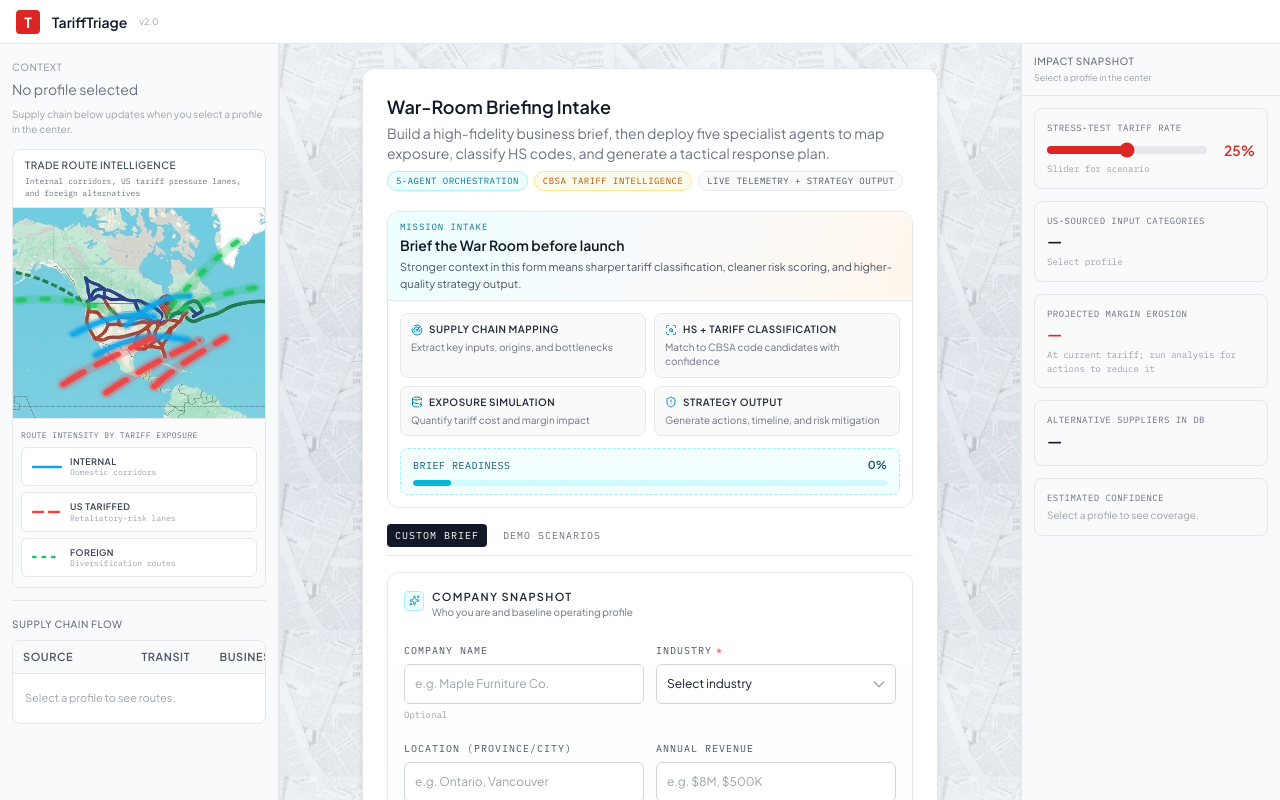
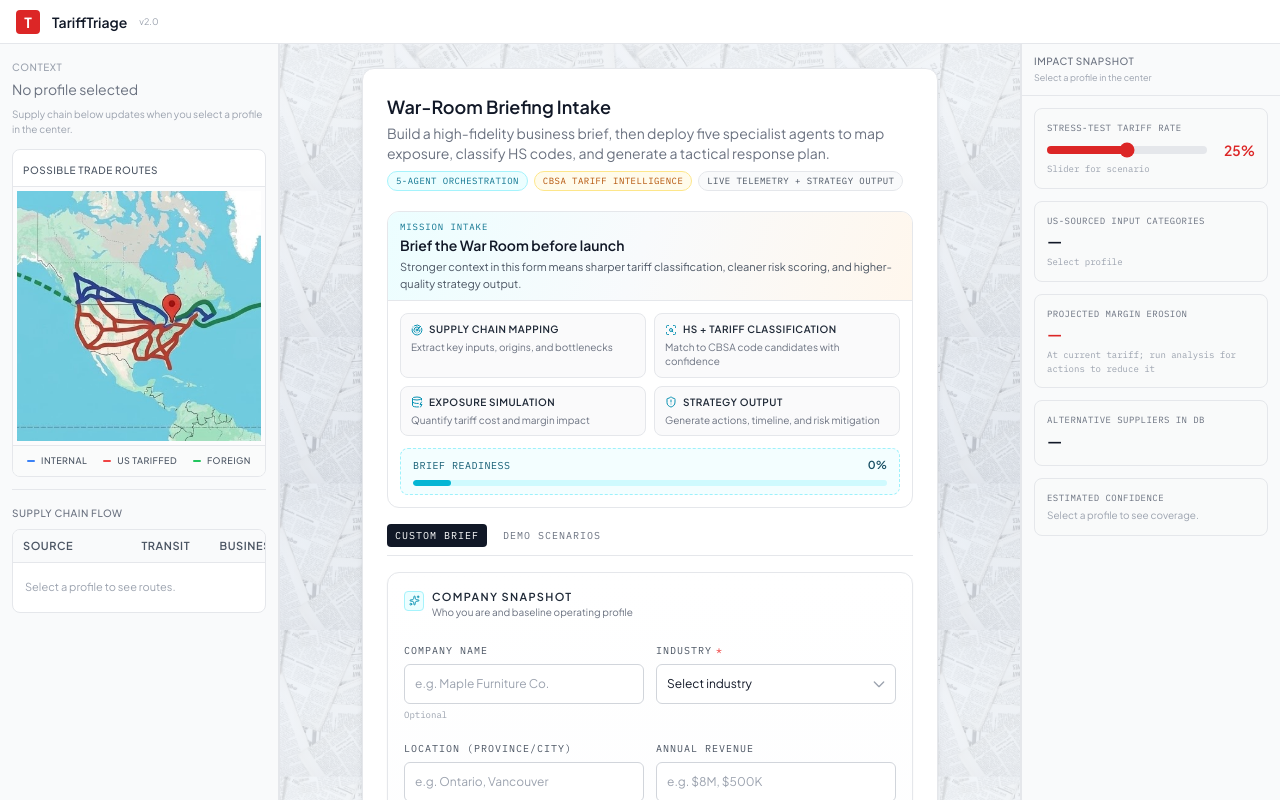
Before and after one commit to Roundist/HackCanada2026, a React (Vite) app in the folder frontend/: page / in a window 1280 px wide. Built offline with nearby package versions, Linux system fonts and the light colour scheme.

Commit message:
removed map changes

```diff
--- a/frontend/src/components/RoutesMap.tsx
+++ b/frontend/src/components/RoutesMap.tsx
@@ -1,6 +1,7 @@
 /**
- * Trade routes map — polished route overlay on regmap with clear visual language:
- * Internal (Canada) = solid blue, US tariffed = segmented red, Foreign = dotted green.
+ * Trade routes map — regmap.png with legend:
+ * Internal (Canada) = blue, American tariffed = red, Foreign (non-US) = green.
+ * Fits site vibe; full size, no scroll.
  */
 const regmapImg = new URL("../../regmap.png", import.meta.url).href;
 
@@ -10,127 +11,15 @@ interface RoutesMapProps {
   className?: string;
 }
 
-type RouteType = "internal" | "us_tariffed" | "foreign";
-
-interface RouteDef {
-  id: string;
-  type: RouteType;
-  path: string;
-}
-
-const ROUTES: RouteDef[] = [
-  { id: "int-1", type: "internal", path: "M24 60 C35 53, 45 49, 56 52" },
-  { id: "int-2", type: "internal", path: "M33 70 C45 62, 56 59, 69 63" },
-  { id: "int-3", type: "internal", path: "M45 56 C53 47, 61 41, 70 42" },
-  { id: "us-1", type: "us_tariffed", path: "M20 84 C31 75, 43 69, 55 62" },
-  { id: "us-2", type: "us_tariffed", path: "M37 88 C49 78, 61 71, 74 63" },
-  { id: "us-3", type: "us_tariffed", path: "M56 85 C64 76, 74 69, 84 62" },
-  { id: "for-1", type: "foreign", path: "M2 44 C14 42, 27 44, 39 49" },
-  { id: "for-2", type: "foreign", path: "M96 38 C84 40, 73 45, 62 51" },
-  { id: "for-3", type: "foreign", path: "M89 16 C80 24, 71 35, 62 48" },
-];
-
-const HUBS = [
-  { x: 56, y: 52, type: "internal" as const },
-  { x: 69, y: 63, type: "internal" as const },
-  { x: 70, y: 42, type: "internal" as const },
-  { x: 55, y: 62, type: "us_tariffed" as const },
-  { x: 74, y: 63, type: "us_tariffed" as const },
-  { x: 84, y: 62, type: "us_tariffed" as const },
-  { x: 39, y: 49, type: "foreign" as const },
-  { x: 62, y: 51, type: "foreign" as const },
-];
-
 const sizeClasses = {
   compact: "max-w-[260px]",
   default: "w-full flex-1",
   large: "w-full flex-1",
 };
 
-const mapHeights: Record<NonNullable<RoutesMapProps["size"]>, string> = {
-  compact: "h-[210px]",
-  default: "h-[255px]",
-  large: "h-[320px]",
-};
-
-function routeStroke(type: RouteType): string {
-  if (type === "internal") return "#0ea5e9";
-  if (type === "us_tariffed") return "#ef4444";
-  return "#22c55e";
-}
-
-function routeDash(type: RouteType): string | undefined {
-  if (type === "us_tariffed") return "10 6";
-  if (type === "foreign") return "2.5 7";
-  return undefined;
-}
-
-function routeWidth(type: RouteType): number {
-  if (type === "us_tariffed") return 2.4;
-  if (type === "foreign") return 2;
-  return 2.2;
-}
-
-function LegendLine({ type }: { type: RouteType }) {
-  const stroke = routeStroke(type);
-  const dash = routeDash(type);
-  return (
-    <svg width="30" height="8" viewBox="0 0 30 8" aria-hidden>
-      <line
-        x1="1"
-        y1="4"
-        x2="29"
-        y2="4"
-        stroke={stroke}
-        strokeWidth={2.4}
-        strokeLinecap="round"
-        strokeDasharray={dash}
-      />
-    </svg>
-  );
-}
-
-function LegendItem({
-  type,
-  title,
-  subtitle,
-  isLight,
-  compact = false,
-}: {
-  type: RouteType;
-  title: string;
-  subtitle: string;
-  isLight: boolean;
-  compact?: boolean;
-}) {
-  return (
-    <span
-      className={`inline-flex items-center gap-2 rounded-md border ${
-        compact ? "w-full justify-start px-2.5 py-2" : "px-2.5 py-1.5"
-      } ${isLight ? "border-gray-200 bg-white" : "border-white/10 bg-white/[0.02]"}`}
-    >
-      <LegendLine type={type} />
-      <span className="leading-tight">
-        <span className={`block text-[9px] font-semibold uppercase tracking-wider ${isLight ? "text-gray-700" : "text-gray-200"}`}>
-          {title}
-        </span>
-        <span className={`block text-[8px] font-mono ${isLight ? "text-gray-400" : "text-gray-400"}`}>
-          {subtitle}
-        </span>
-      </span>
-    </span>
-  );
-}
-
-export default function RoutesMap({
-  size = "default",
-  variant = "light",
-  className = "",
-}: RoutesMapProps) {
+export default function RoutesMap({ size = "default", variant = "light", className = "" }: RoutesMapProps) {
   const isLight = variant === "light";
-  const isCompact = size === "compact";
-  const textPrimary = isLight ? "text-gray-700" : "text-gray-200";
-  const textMuted = isLight ? "text-gray-500" : "text-gray-400";
+  const legendText = isLight ? "text-gray-600" : "text-gray-400";
   const borderClass = isLight ? "border-gray-200" : "border-white/10";
   const bgClass = isLight ? "bg-white" : "bg-gray-900/40";
 
@@ -138,152 +27,39 @@ export default function RoutesMap({
     <div
       className={`rounded-lg border overflow-hidden flex flex-col ${borderClass} ${bgClass} ${sizeClasses[size]} ${className}`}
     >
-      <div className="px-3 py-2 border-b border-inherit shrink-0">
-        <div className={`text-[10px] font-medium uppercase tracking-wider ${textPrimary}`}>
-          Trade route intelligence
-        </div>
-        <div className={`text-[8px] font-mono mt-0.5 ${textMuted}`}>
-          Internal corridors, US tariff pressure lanes, and foreign alternatives
-        </div>
+      <div className="px-2.5 py-1.5 border-b border-inherit shrink-0">
+        <span className={`text-[10px] font-medium uppercase tracking-wider ${legendText}`}>
+          Possible trade routes
+        </span>
       </div>
-
-      <div
-        className={`relative ${mapHeights[size]} ${
-          isLight ? "bg-[radial-gradient(circle_at_40%_20%,#f8fafc,transparent_65%)]" : "bg-black/25"
-        }`}
-      >
+      <div className="flex items-center justify-center p-1 bg-gray-50/50">
         <img
           src={regmapImg}
-          alt="Trade route map with internal, US tariffed, and foreign lanes"
-          className="absolute inset-0 w-full h-full object-cover object-center"
+          alt="Trade routes: internal (blue), US tariffed (red), foreign (green)"
+          className="w-full h-[250px] object-cover object-center"
         />
-
-        <div className="absolute inset-0 bg-gradient-to-b from-transparent via-transparent to-white/10 pointer-events-none" />
-
-        <svg
-          className="absolute inset-0 w-full h-full pointer-events-none"
-          viewBox="0 0 100 100"
-          preserveAspectRatio="none"
-          role="presentation"
-        >
-          <defs>
-            <filter id="routeGlowBlue" x="-20%" y="-20%" width="140%" height="140%">
-              <feGaussianBlur stdDeviation="1.2" result="blur" />
-              <feMerge>
-                <feMergeNode in="blur" />
-                <feMergeNode in="SourceGraphic" />
-              </feMerge>
-            </filter>
-            <filter id="routeGlowRed" x="-20%" y="-20%" width="140%" height="140%">
-              <feGaussianBlur stdDeviation="1.5" result="blur" />
-              <feMerge>
-                <feMergeNode in="blur" />
-                <feMergeNode in="SourceGraphic" />
-              </feMerge>
-            </filter>
-            <filter id="routeGlowGreen" x="-20%" y="-20%" width="140%" height="140%">
-              <feGaussianBlur stdDeviation="1.2" result="blur" />
-              <feMerge>
-                <feMergeNode in="blur" />
-                <feMergeNode in="SourceGraphic" />
-              </feMerge>
-            </filter>
-          </defs>
-
-          {ROUTES.map((route) => {
-            const stroke = routeStroke(route.type);
-            const dash = routeDash(route.type);
-            const width = routeWidth(route.type);
-            const glow =
-              route.type === "internal"
-                ? "url(#routeGlowBlue)"
-                : route.type === "us_tariffed"
-                ? "url(#routeGlowRed)"
-                : "url(#routeGlowGreen)";
-            const opacity = route.type === "us_tariffed" ? 0.92 : 0.82;
-
-            return (
-              <g key={route.id}>
-                <path
-                  d={route.path}
-                  stroke={stroke}
-                  strokeOpacity={0.22}
-                  strokeWidth={width + 2.1}
-                  fill="none"
-                  strokeLinecap="round"
-                />
-                <path
-                  d={route.path}
-                  stroke={stroke}
-                  strokeWidth={width}
-                  strokeDasharray={dash}
-                  strokeLinecap="round"
-                  strokeLinejoin="round"
-                  strokeOpacity={opacity}
-                  fill="none"
-                  style={{ filter: glow }}
-                />
-              </g>
-            );
-          })}
-
-          {HUBS.map((hub, idx) => {
-            const fill = routeStroke(hub.type);
-            return (
-              <g key={`hub-${idx}`}>
-                <circle cx={hub.x} cy={hub.y} r="2.1" fill={fill} fillOpacity="0.15" />
-                <circle cx={hub.x} cy={hub.y} r="0.7" fill={fill} />
-              </g>
-            );
-          })}
-        </svg>
-
-        {!isCompact && (
-          <div
-            className={`absolute top-2 right-2 px-2 py-1 rounded border text-[8px] font-mono uppercase tracking-wider ${
-              isLight
-                ? "border-gray-200 bg-white/85 text-gray-500"
-                : "border-white/10 bg-black/45 text-white/55"
-            }`}
-          >
-            Route intensity by tariff exposure
-          </div>
-        )}
       </div>
-
       <div
-        className={`px-2 py-2.5 border-t border-inherit shrink-0 ${
-          isCompact ? "flex flex-col items-stretch gap-1.5" : "flex items-center justify-center gap-2 flex-wrap"
-        } ${
-          isLight ? "bg-gray-50/80" : "bg-black/20"
-        }`}
+        className={`flex items-center justify-center gap-4 px-2 py-2 border-t border-inherit shrink-0 flex-wrap ${isLight ? "bg-gray-50/80" : "bg-black/20"}`}
       >
-        {isCompact && (
-          <div className={`text-[8px] font-mono uppercase tracking-wider ${textMuted}`}>
-            Route intensity by tariff exposure
-          </div>
-        )}
-        <LegendItem
-          type="internal"
-          title="Internal"
-          subtitle="Domestic corridors"
-          isLight={isLight}
-          compact={isCompact}
-        />
-        <LegendItem
-          type="us_tariffed"
-          title="US Tariffed"
-          subtitle="Retaliatory-risk lanes"
-          isLight={isLight}
-          compact={isCompact}
-        />
-        <LegendItem
-          type="foreign"
-          title="Foreign"
-          subtitle="Diversification routes"
-          isLight={isLight}
-          compact={isCompact}
-        />
+        <span className="flex items-center gap-1.5">
+          <span className="w-2 h-0.5 rounded-full bg-blue-500 shrink-0" aria-hidden />
+          <span className={`text-[9px] font-medium uppercase tracking-wider ${legendText}`}>
+            Internal
+          </span>
+        </span>
+        <span className="flex items-center gap-1.5">
+          <span className="w-2 h-0.5 rounded-full bg-red-500 shrink-0" aria-hidden />
+          <span className={`text-[9px] font-medium uppercase tracking-wider ${legendText}`}>
+            US tariffed
+          </span>
+        </span>
+        <span className="flex items-center gap-1.5">
+          <span className="w-2 h-0.5 rounded-full bg-green-500 shrink-0" aria-hidden />
+          <span className={`text-[9px] font-medium uppercase tracking-wider ${legendText}`}>
+            Foreign
+          </span>
+        </span>
       </div>
     </div>
   );
```
